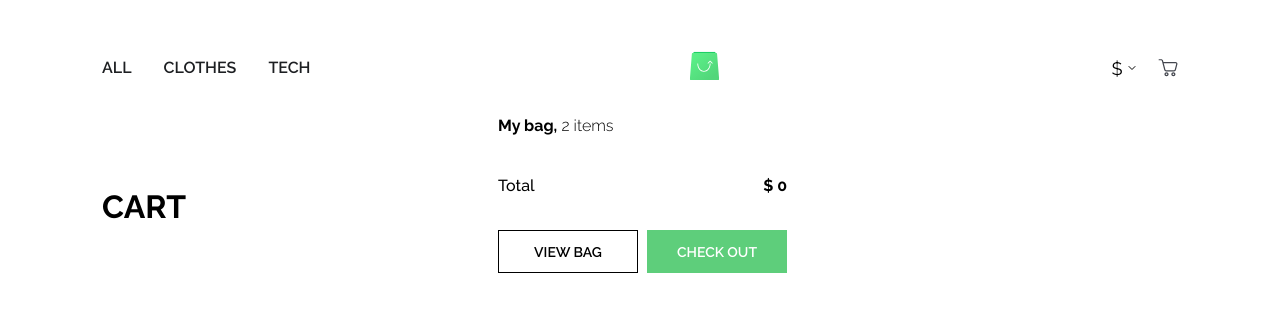
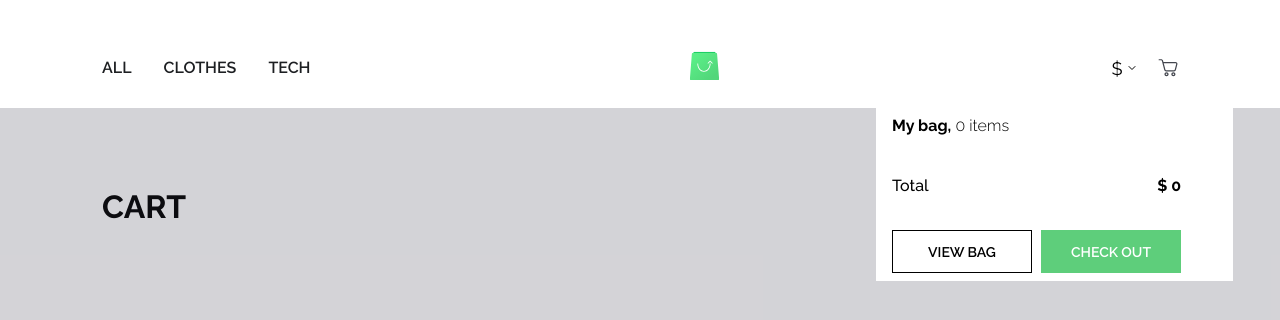
Before and after one commit to caiocavalcante063/minimalistic-web-store, a React (Create React App) app in the folder my-app/: page /cart in a window 1280 px wide. Both pictures are taken after a click on the button 1167 px from the left and 67 px from the top of the page. Shown: the top 320 px of the page. Built offline with nearby package versions, Linux system fonts and the light colour scheme.

Commit message:
finishes cart overlay functionality and stylization

```diff
--- a/my-app/src/components/CartOverlay.jsx
+++ b/my-app/src/components/CartOverlay.jsx
@@ -2,9 +2,10 @@ import React, { Component } from "react";
 import { Link } from "react-router-dom";
 import ProductAttributes from "../components/ProductAttributes";
 import CartQuantityHandler from "../components/CartQuantityHandler";
+import CartProductCounter from "./CartProductCounter";
 import { connect } from "react-redux";
 import cartIcon from "../images/cartIcon.svg";
-import { getProductPrice } from "../utils/utils";
+import { getProductPrice, productsCounter } from "../utils/utils";
 
 export class CartOverlay extends Component {
   constructor() {
@@ -30,6 +31,7 @@ export class CartOverlay extends Component {
 
     return (
       <>
+        {open && <div className="fade-background"></div>}
         <div className="cart-overlay-header">
           <button
             type="button"
@@ -38,13 +40,16 @@ export class CartOverlay extends Component {
             }}
           >
             <img className="cart-overlay-icon" src={cartIcon} alt="cart icon" />
+            <CartProductCounter />
           </button>
         </div>
         {open && (
           <div className="cart-overlay-body">
             <h2 className="cart-overlay-body-title">
               My bag,
-              <span className="cart-overlay-body-title-quantity"> 2 items</span>
+              <span className="cart-overlay-body-title-quantity">{` ${productsCounter(
+                cartItems
+              )} ${productsCounter(cartItems) !== 1 ? "items" : "item"}`}</span>
             </h2>
             <div className="cart-overlay-body-products-container">
               {cartItems.map(
--- /dev/null
+++ b/my-app/src/components/CartProductCounter.jsx
@@ -0,0 +1,23 @@
+import React, { Component } from "react";
+import { connect } from "react-redux";
+import { productsCounter } from "../utils/utils";
+
+export class CartProductCounter extends Component {
+  render() {
+    const { cartItems } = this.props;
+
+    return (
+      productsCounter(cartItems) >= 1 && (
+        <div className="cart-overlay-product-counter">
+          <h2>{productsCounter(cartItems)}</h2>
+        </div>
+      )
+    );
+  }
+}
+
+const mapStateToProps = (state) => ({
+  cartItems: state.cart.cartItems,
+});
+
+export default connect(mapStateToProps)(CartProductCounter);
--- a/my-app/src/components/ProductAttributes.jsx
+++ b/my-app/src/components/ProductAttributes.jsx
@@ -4,8 +4,6 @@ import "../styles/main.css";
 export default class ProductAttributes extends Component {
   selectedAttributeHandler(attributeValue) {
     const { selectedAttributes } = this.props;
-    selectedAttributes &&
-      console.log(Object.entries(selectedAttributes)[0], attributeValue);
     return (
       selectedAttributes &&
       Object.entries(selectedAttributes)[0].some(
@@ -13,6 +11,7 @@ export default class ProductAttributes extends Component {
       )
     );
   }
+
   render() {
     const { attributes, handleCart } = this.props;
 
--- a/my-app/src/redux/reducers/cart.js
+++ b/my-app/src/redux/reducers/cart.js
@@ -3,7 +3,6 @@ import { REMOVE_FROM_CART } from "../actions";
 
 const INITIAL_STATE = {
   cartItems: [],
-  totalPrice: 0,
 };
 
 const productOccurrenceVerifier = (state, action) => {
--- a/my-app/src/styles/main.css
+++ b/my-app/src/styles/main.css
@@ -146,6 +146,19 @@
   margin-bottom: 20px;
 }
 
+.header .header-right-container .cart-overlay .fade-background {
+  background: rgba(57, 55, 72, 0.22);
+  height: 100vh;
+  left: -102px;
+  position: absolute;
+  top: 80px;
+  width: 100vw;
+}
+
+.header .header-right-container .cart-overlay-header {
+  position: relative;
+}
+
 .header .header-right-container .cart-overlay-header button {
   background: #ffffff;
   border: none;
@@ -161,9 +174,26 @@
   cursor: pointer;
 }
 
+.header .header-right-container .cart-overlay-header .cart-overlay-product-counter {
+  background: black;
+  border-radius: 50%;
+  height: 20px;
+  position: absolute;
+  right: -10px;
+  top: -7px;
+  text-align: center;
+  width: 20px;
+}
+
+.header .header-right-container .cart-overlay-header .cart-overlay-product-counter h2 {
+  color: white;
+  font-size: 14px;
+  font-weight: 700;
+}
+
 .header .header-right-container .cart-overlay-body {
-  height: 100%;
-  left: 380px;
+  background-color: #ffffff;
+  right: -55px;
   position: absolute;
   top: 80px;
 }
--- a/my-app/src/utils/utils.js
+++ b/my-app/src/utils/utils.js
@@ -1,3 +1,13 @@
 export const getProductPrice = (prices, currency) => {
   return prices && prices.find((price) => price.currency.label === currency);
 };
+
+export const productsCounter = (cartItems) => {
+  let counter = 0;
+
+  cartItems.map(({ quantity }) => {
+    return (counter += quantity);
+  });
+
+  return counter;
+};
```
Also changed, not shown: my-app/src/styles/_header.scss (+30 -2 lines), 1 other file (tests, documents, lock files or other folders).
